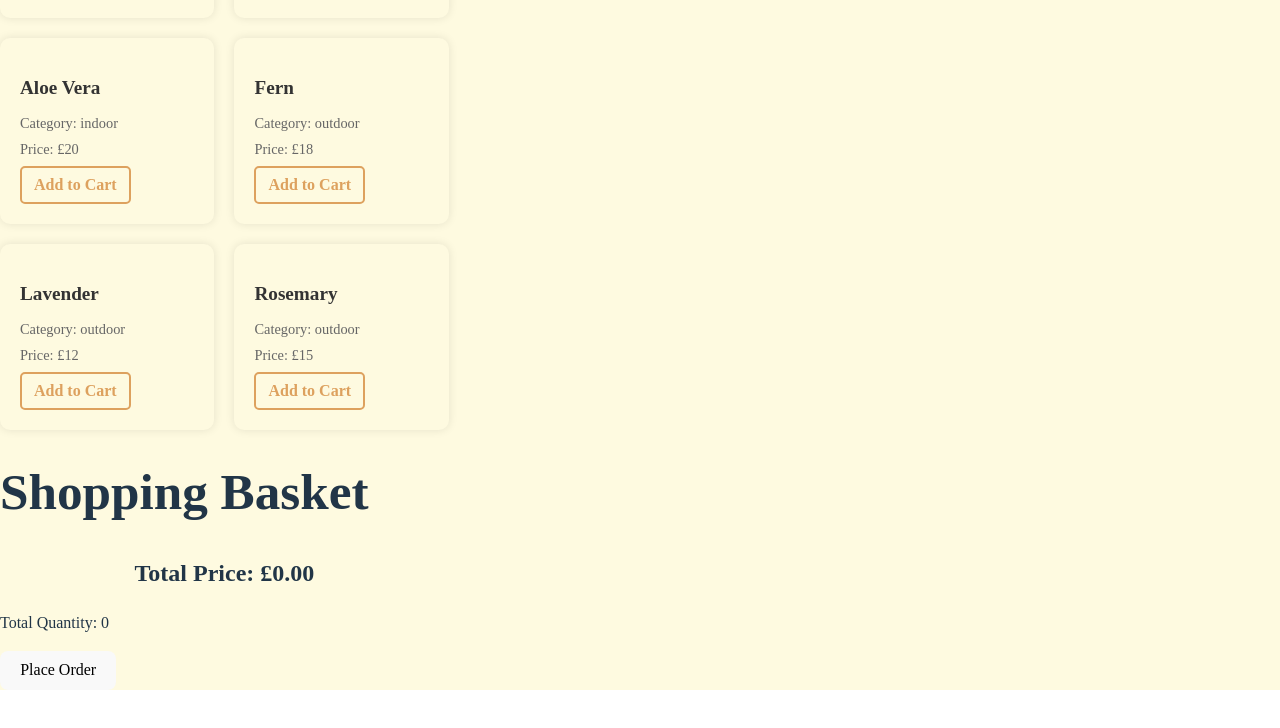
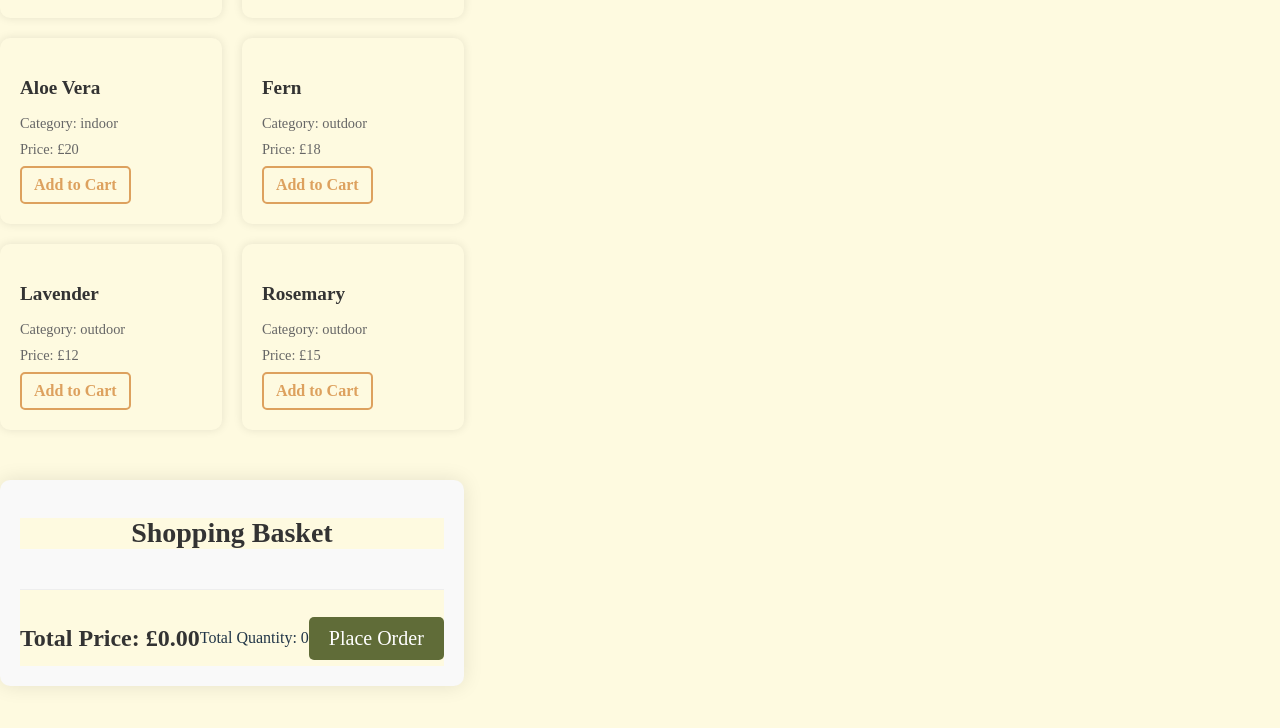
Before and after one commit to tomlukewarden/plant-shop, a React (Vite) app: page /shop in a window 1280 px wide. Shown: the part 709-1437 px from the top of the page. Before the commit the page ends 1399 px from the top, so only its background shows below. Built offline with nearby package versions, Linux system fonts and the light colour scheme; a web font is replaced by a local one.

Commit message:
got everything back to working again

```diff
--- a/src/Pages/Basket/Basket.css
+++ b/src/Pages/Basket/Basket.css
@@ -1,5 +1,10 @@
+.basket-container {
+margin-top: 50px;
+  align-items: center;
+  height: 100vh;
+}
 
-.basket-page {
+.basket-content {
   max-width: 800px;
   margin: 0 auto;
   padding: 20px;
@@ -110,6 +115,6 @@
   transition: background-color 0.3s ease;
 }
 
-.checkout-btn:hover {
+basket.checkout-btn:hover {
   background-color: #283618;
 }
--- a/src/Pages/Basket/Basket.jsx
+++ b/src/Pages/Basket/Basket.jsx
@@ -1,4 +1,4 @@
-
+import './Basket.css'
 import PropTypes from 'prop-types';
 
 function Basket({ items, onUpdateQuantity, onRemoveItem, onOrder }) {
@@ -6,7 +6,8 @@ function Basket({ items, onUpdateQuantity, onRemoveItem, onOrder }) {
   const getTotalQuantity = () => items.reduce((total, item) => total + item.quantity, 0);
 
   return (
-    <div className="basket-page">
+    <div className="basket-container">
+      <div className="basket-content">
         <h1 className="basket-heading">Shopping Basket</h1>
         <div className="basket-items">
           {items.map(item => (
@@ -33,6 +34,7 @@ function Basket({ items, onUpdateQuantity, onRemoveItem, onOrder }) {
           <button className="checkout-btn" onClick={onOrder}>Place Order</button>
         </div>
       </div>
+    </div>
   );
 }
 
--- a/src/Pages/Profile/Profile.jsx
+++ b/src/Pages/Profile/Profile.jsx
@@ -1,35 +1,12 @@
-import { useEffect, useState } from 'react';
 import './Profile.css';
 
 function Profile() {
-  const [userData, setUserData] = useState(null);
-  const [error, setError] = useState('');
-
-  useEffect(() => {
-    const fetchUserData = async () => {
-      try {
-
-        const response = await fetch('http://localhost:3030/users/profile');
-        if (!response.ok) {
-          throw new Error('Failed to fetch user data');
-        }
-        const userData = await response.json();
-        setUserData(userData);
-      } catch (error) {
-        setError(error.message);
-      }
-    };
-
-    fetchUserData()
-  }, []);
-
-  if (error) {
-    return <p className="error-message">{error}</p>;
-  }
-
-  if (!userData) {
-    return <p>Loading...</p>;
-  }
+  const userData = {
+    name: "",
+    email: "",
+    currentOrders: [],
+    pastOrders: []
+  };
 
   return (
     <main className="profile-page">
--- a/src/Pages/Shop/Shop.css
+++ b/src/Pages/Shop/Shop.css
@@ -98,7 +98,3 @@
   padding: 10px 20px;
   transition: background-color 0.3s ease;
 }
-
-.order-btn:hover {
-  background-color: #283618;
-}
--- a/src/Pages/Shop/components/Order.jsx
+++ b/src/Pages/Shop/components/Order.jsx
@@ -1,3 +1,4 @@
+import '../Shop.css'
 import { useState } from 'react';
 import PropTypes from 'prop-types';
 
--- a/src/Pages/Shop/components/PlantList.jsx
+++ b/src/Pages/Shop/components/PlantList.jsx
@@ -1,3 +1,4 @@
+import '../Shop.css'
 import PropTypes from 'prop-types';
 
 function PlantList({ plants, addToCart }) {
@@ -17,7 +18,7 @@ function PlantList({ plants, addToCart }) {
 
 PlantList.propTypes = {
   plants: PropTypes.array.isRequired,
-  addToCart: PropTypes.func.isRequired, // Ensure addToCart is a function prop
+  addToCart: PropTypes.func.isRequired,
 };
 
 export default PlantList;
```
Lines whose indentation alone changed are shown as unchanged.
